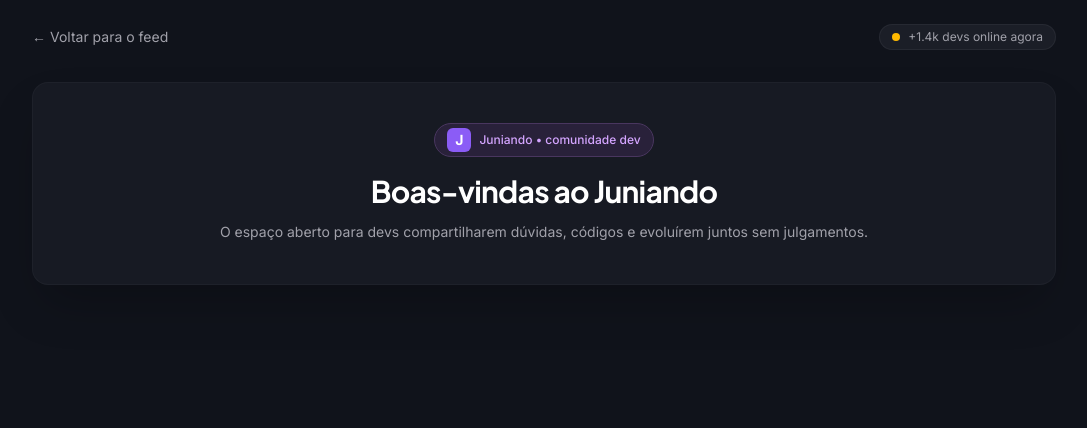
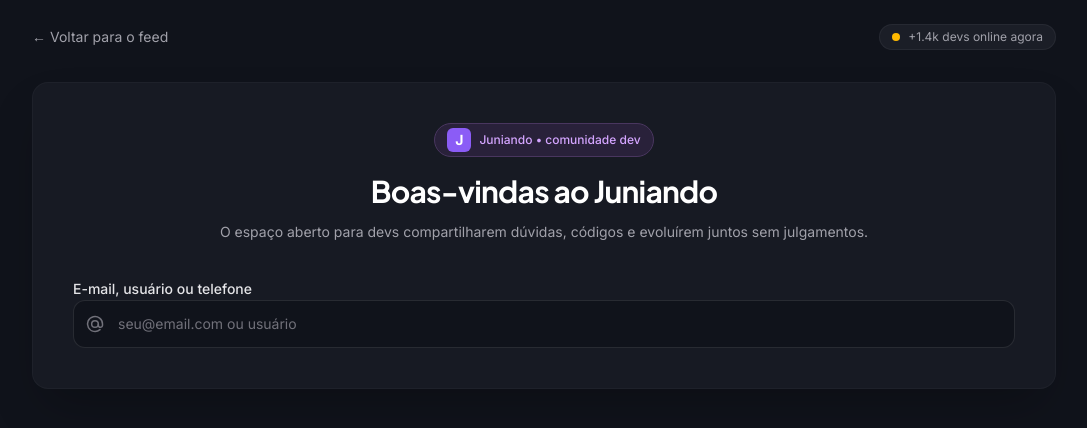
Before and after one commit to lab08-j/frontend, a Next.js app: page /login in a window 1280 px wide. Shown: the top 428 px of the page, without its empty margins (96-1183 px from the left). Built offline with nearby package versions, Linux system fonts and the light colour scheme.

Commit message:
feat: add login identifier field

```diff
--- a/src/components/auth/login-form.tsx
+++ b/src/components/auth/login-form.tsx
@@ -36,6 +36,42 @@ export default function LoginForm() {
               julgamentos.
             </p>
           </div>
+
+          <form className="mt-8 space-y-5">
+            <div className="space-y-2">
+              <label htmlFor="identifier" className="text-sm font-medium text-[#E4E4E7]">
+                E-mail, usuário ou telefone
+              </label>
+
+              <div className="relative">
+                <div className="pointer-events-none absolute inset-y-0 left-3 flex items-center text-[#71717A]">
+                  <svg
+                    xmlns="http://www.w3.org/2000/svg"
+                    width="20"
+                    height="20"
+                    viewBox="0 0 24 24"
+                    fill="none"
+                    stroke="currentColor"
+                    strokeWidth="1.8"
+                    strokeLinecap="round"
+                    strokeLinejoin="round"
+                  >
+                    <circle cx="12" cy="12" r="4" />
+                    <path d="M16 12v1.5a2.5 2.5 0 0 0 5 0V12a9 9 0 1 0-3 6.7" />
+                  </svg>
+                </div>
+
+                <input
+                  id="identifier"
+                  name="identifier"
+                  type="text"
+                  autoComplete="username"
+                  placeholder="seu@email.com ou usuário"
+                  className="h-12 w-full rounded-xl border border-white/10 bg-[#10131B] pr-4 pl-11 text-sm text-white transition-all outline-none placeholder:text-[#71717A] focus:border-[#8B5CF6] focus:ring-2 focus:ring-[#8B5CF6]/20"
+                />
+              </div>
+            </div>
+          </form>
         </section>
       </div>
     </main>
```
